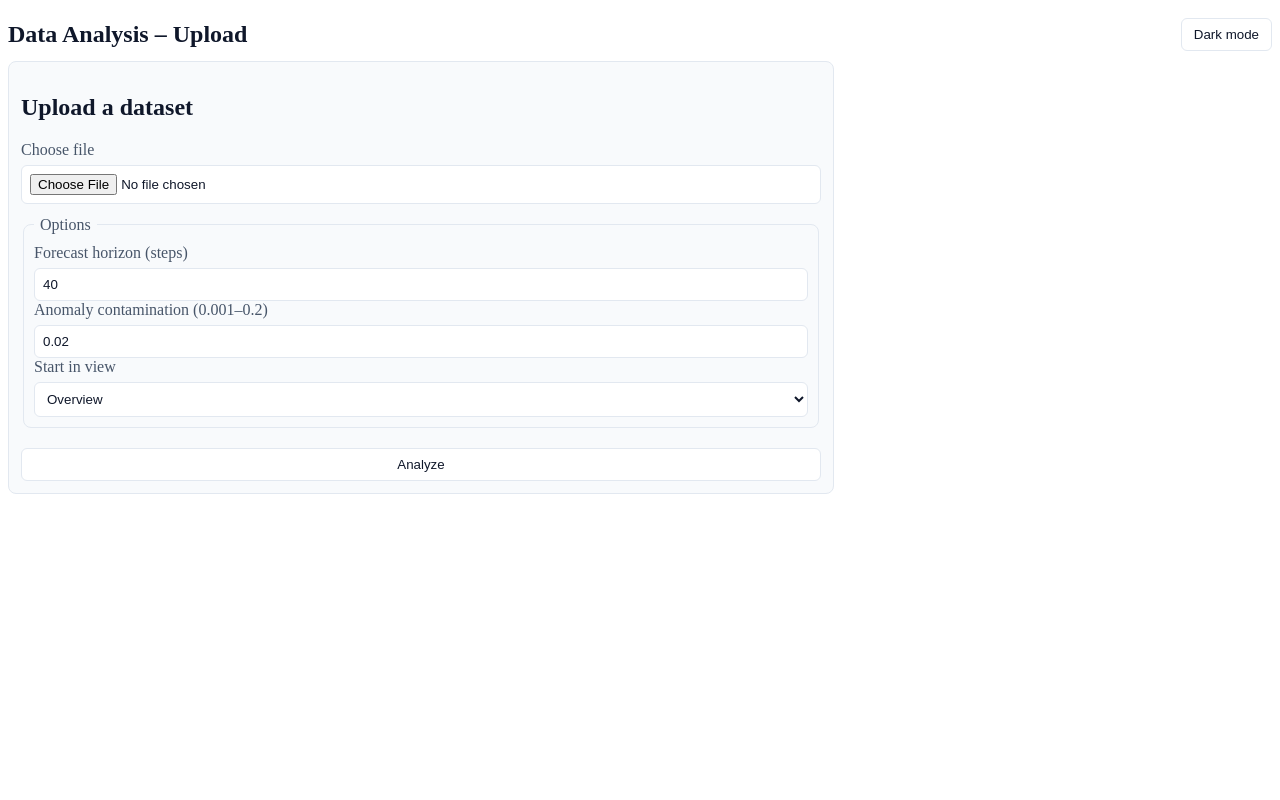
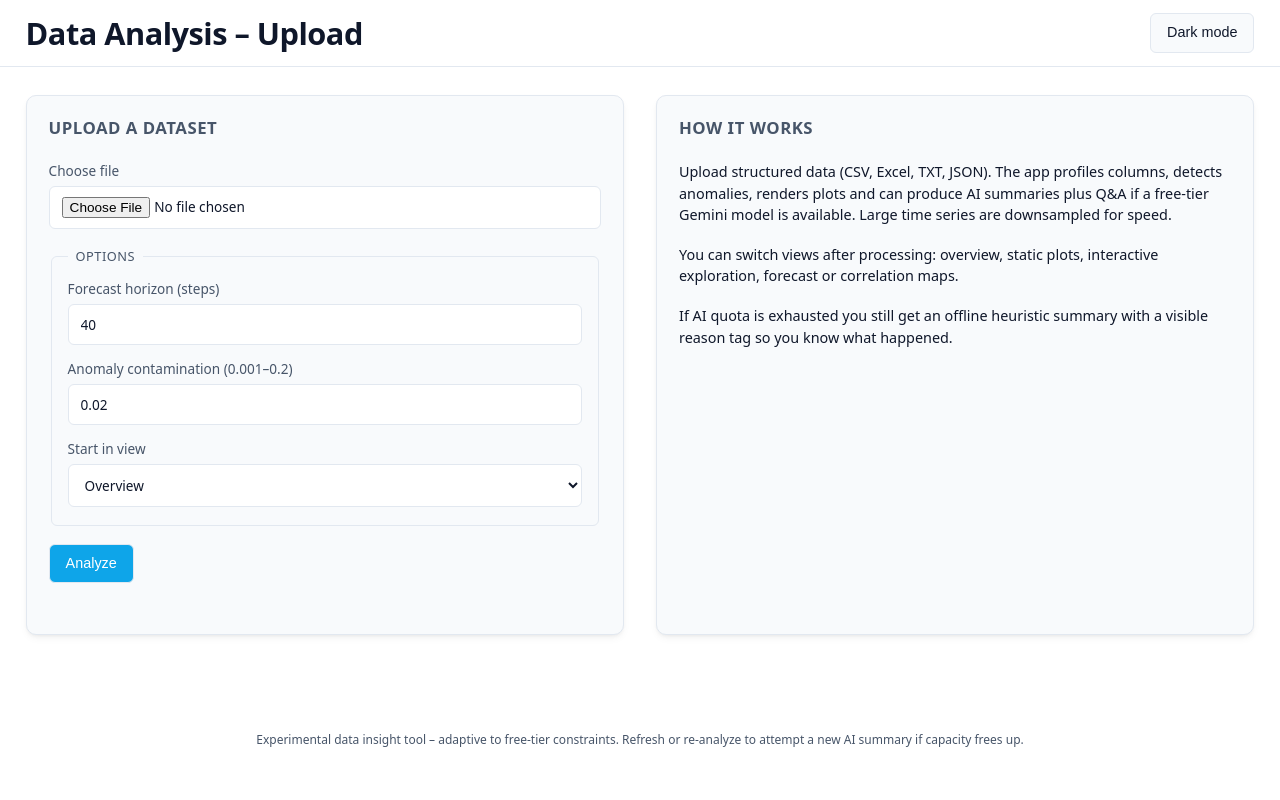
Before and after one commit to Quetzalcoatlus2/Data-analysis, a Flask app: page / in a window 1280 px wide. Run offline with Flask 3, Linux system fonts and the light colour scheme.

Commit message:
Enhance logging in app.log for AI configuration and error handling; update index.html and analysis.html for improved layout and styling

```diff
--- a/templates/index.html
+++ b/templates/index.html
@@ -7,24 +7,37 @@
   <meta name="color-scheme" content="light dark">
   <style>
     :root {
-      --bg: #ffffff; --text: #0f172a; --muted: #475569; --card: #f8fafc; --border: #e2e8f0; --accent: #0ea5e9; --button-text: #ffffff;
+      --bg: #ffffff; --text: #0f172a; --muted: #475569; --surface: #f8fafc; --border: #e2e8f0; --accent: #0ea5e9; --accent-fg: #ffffff;
+      --focus: #0ea5e9; --danger: #ef4444; --radius: 10px; --radius-sm:6px; --shadow: 0 2px 4px -2px rgba(0,0,0,.08), 0 4px 10px -2px rgba(0,0,0,.06);
     }
     :root[data-theme="dark"] {
-      --bg: #0b1220; --text: #e5e7eb; --muted: #9ca3af; --card: #111827; --border: #1f2937; --accent: #38bdf8; --button-text: #0b1220;
+      --bg: #0b1220; --text: #e5e7eb; --muted: #9ca3af; --surface: #111827; --border: #1f2937; --accent: #38bdf8; --accent-fg: #0b1220;
+      --shadow: 0 2px 4px -2px rgba(0,0,0,.6), 0 4px 12px -2px rgba(0,0,0,.4);
     }
-    html, body { background: var(--bg); color: var(--text); }
-    .topbar { display:flex; align-items:center; gap:10px; padding:10px 0; }
-    .spacer { flex: 1; }
-    .btn { display:inline-block; padding:8px 12px; border:1px solid var(--border); background: var(--accent); color: var(--button-text); border-radius:6px; text-decoration:none; cursor:pointer; }
-    .btn.secondary { background: transparent; color: var(--text); }
-    .card { background: var(--card); border:1px solid var(--border); border-radius:8px; padding:12px; max-width: 800px; }
-    form { display: grid; gap: 12px; }
-    input[type="file"], input[type="number"], input[type="text"], select, button {
-      color: var(--text); background: var(--bg); border:1px solid var(--border); border-radius:6px; padding:8px;
-    }
-    label { color: var(--muted); display: grid; gap: 6px; }
-    fieldset { border: 1px solid var(--border); border-radius: 8px; padding: 10px; }
-    legend { color: var(--muted); padding: 0 6px; }
+    * { box-sizing: border-box; }
+  html, body { background: var(--bg); color: var(--text); margin:0; font-family: system-ui, -apple-system, Segoe UI, Roboto, sans-serif; min-height:100dvh; overflow-x:hidden; }
+    body { display:flex; flex-direction:column; }
+  header { padding: 12px clamp(14px,2vw,28px); display:flex; flex-wrap:wrap; align-items:center; gap:16px; border-bottom:1px solid var(--border); background: linear-gradient(to bottom, color-mix(in oklab, var(--bg) 96%, transparent), var(--bg)); position:sticky; top:0; z-index:20; }
+    h1 { font-size: clamp(1.4rem, 2.4vw, 2rem); margin:0; font-weight:600; letter-spacing:-0.5px; }
+    .spacer { flex:1; }
+    .btn { display:inline-flex; gap:6px; align-items:center; padding:10px 16px; font-size:.9rem; border:1px solid var(--border); background: var(--accent); color: var(--accent-fg); border-radius: var(--radius-sm); text-decoration:none; cursor:pointer; line-height:1.2; font-weight:500; transition:.15s background, .15s color, .15s border-color; }
+    .btn.secondary { background: var(--surface); color: var(--text); }
+    .btn:hover { filter: brightness(1.05); }
+    main { flex:1; width:100%; padding: 28px clamp(12px,2vw,32px) 60px; display:grid; gap:32px; }
+    .layout { display:grid; grid-template-columns: repeat(auto-fit, minmax(340px, 1fr)); gap:32px; width:100%; }
+    .panel { background: var(--surface); border:1px solid var(--border); border-radius: var(--radius); padding: 20px 22px 26px; box-shadow: var(--shadow); display:flex; flex-direction:column; gap:18px; }
+    .panel h2 { margin:0 0 4px 0; font-size:1.05rem; letter-spacing:.5px; text-transform:uppercase; font-weight:600; color: var(--muted); }
+    form.upload { display:grid; gap:18px; }
+    fieldset { border:1px solid var(--border); border-radius: var(--radius-sm); padding:14px 16px 18px; display:grid; gap:14px; background: color-mix(in oklab, var(--surface) 94%, transparent); }
+    legend { padding:0 8px; font-size:.8rem; letter-spacing:.5px; text-transform:uppercase; color: var(--muted); }
+    label { display:grid; gap:6px; font-size:.85rem; color: var(--muted); }
+    input[type="file"], input[type="number"], select { padding:10px 12px; background: var(--bg); color: var(--text); border:1px solid var(--border); border-radius: var(--radius-sm); font: inherit; }
+    input:focus, select:focus { outline:2px solid var(--focus); outline-offset:2px; }
+    button[type=submit] { justify-self:start; }
+    ul.flash { list-style:none; margin: 8px 0 0; padding:0; display:grid; gap:8px; }
+    ul.flash li { background: var(--surface); border:1px solid var(--border); padding:10px 14px; border-radius: var(--radius-sm); }
+    footer { padding:24px 28px 40px; font-size:.75rem; color: var(--muted); text-align:center; }
+    @media (max-width: 680px) { main { padding-bottom:80px; } }
   </style>
   <script>
     (function() {
@@ -46,11 +59,11 @@
   </script>
 </head>
 <body>
-  <div class="topbar">
-    <h2 style="margin:0;">Data Analysis – Upload</h2>
+  <header>
+    <h1>Data Analysis – Upload</h1>
     <div class="spacer"></div>
     <button id="themeToggle" class="btn secondary" type="button" onclick="toggleTheme()">Dark mode</button>
-  </div>
+  </header>
 
   <!-- Flash messages -->
   {% with messages = get_flashed_messages() %}
@@ -65,24 +78,22 @@
     {% endif %}
   {% endwith %}
 
-  <div class="card">
+  <main>
+    <div class="layout">
+      <section class="panel">
         <h2>Upload a dataset</h2>
-    <form method="post" enctype="multipart/form-data">
+        <form class="upload" method="post" enctype="multipart/form-data">
           <label>Choose file
             <input type="file" name="file" required />
           </label>
-
           <fieldset>
             <legend>Options</legend>
-
             <label>Forecast horizon (steps)
               <input type="number" name="forecast_horizon" min="10" max="240" value="40" />
             </label>
-
             <label>Anomaly contamination (0.001–0.2)
               <input type="number" step="0.001" min="0.001" max="0.2" name="contamination" value="0.02" />
             </label>
-
             <label>Start in view
               <select name="view">
                 <option value="overview" selected>Overview</option>
@@ -93,9 +104,19 @@
               </select>
             </label>
           </fieldset>
-
-      <button type="submit" style="margin-top:0.5rem">Analyze</button>
+          <button class="btn" type="submit">Analyze</button>
         </form>
+      </section>
+      <section class="panel" style="min-height:100%;">
+        <h2>How it works</h2>
+        <p style="margin:0; line-height:1.5; font-size:.9rem;">Upload structured data (CSV, Excel, TXT, JSON). The app profiles columns, detects anomalies, renders plots and can produce AI summaries plus Q&A if a free‑tier Gemini model is available. Large time series are downsampled for speed.</p>
+        <p style="margin:0; line-height:1.5; font-size:.9rem;">You can switch views after processing: overview, static plots, interactive exploration, forecast or correlation maps.</p>
+        <p style="margin:0; line-height:1.5; font-size:.9rem;">If AI quota is exhausted you still get an offline heuristic summary with a visible reason tag so you know what happened.</p>
+      </section>
     </div>
+  </main>
+  <footer>
+    <p>Experimental data insight tool – adaptive to free-tier constraints. Refresh or re‑analyze to attempt a new AI summary if capacity frees up.</p>
+  </footer>
 </body>
 </html>
```
Also changed, not shown: templates/analysis.html (+14 -8 lines), 1 other file. Lines whose indentation alone changed are shown as unchanged.
